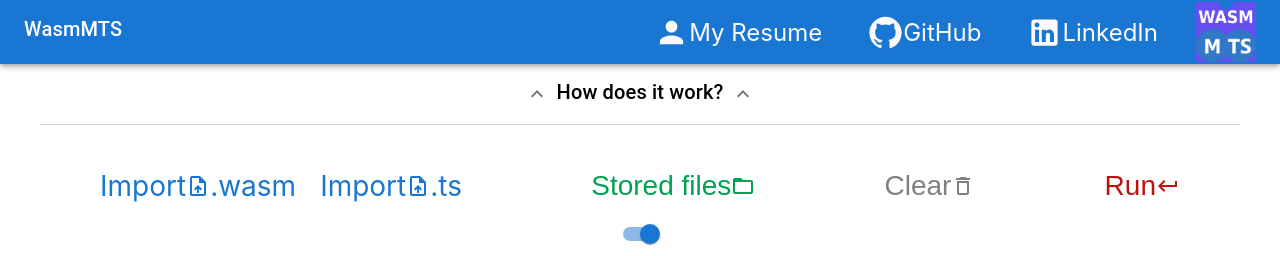
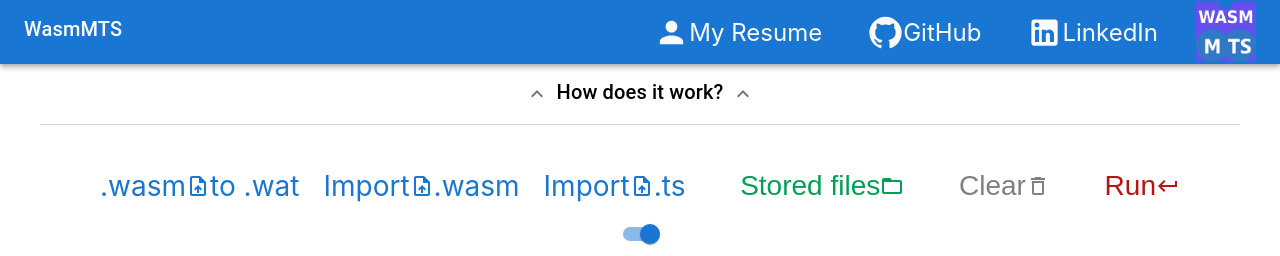
Before and after one commit to MirkoMassa/wasmmts-gui, a React (Create React App) app: page / in a window 1280 px wide. Shown: the top 256 px of the page. Built offline with nearby package versions, Linux system fonts and the light colour scheme; no server answers.

Commit message:
implemented wasm2wat button.

```diff
--- a/src/components/MuiImportButtons.tsx
+++ b/src/components/MuiImportButtons.tsx
@@ -8,11 +8,33 @@ const tsToWasm = 'tsx asc assembly/index.ts --target release'
 function MuiImportButtons (props: {
   matches:boolean,
   handleWasmImport: (f:File) => void,
-  handleTsImport: (f:File) => void
+  handleTsImport: (f:File) => void,
+  handleWasmToWat: (f:File) => void
 }) {
 
   return (
   <div className='ImportButtons'>
+
+    {/* wasm to wat BTN */}
+    <label htmlFor='binary'>
+    <input
+      id='binary'
+      type='file'
+      accept="application/wasm"
+      multiple
+      style={{ position: 'fixed', top: '-100em' }}
+      onChange={(event) => props.handleWasmToWat(event.target.files![0])}
+    />
+    <Tooltip title='Upload Files'>
+      <IconButton size={props.matches?'large':'small'}
+      color='primary'
+      component='span'
+      >
+        .wasm<UploadFileIcon/>to .wat
+      </IconButton>
+    </Tooltip>
+    </label>
+
     {/* IMPORT wasm BTN */}
     <label htmlFor='binary'>
     <input
```
Lines whose indentation alone changed are shown as unchanged.
